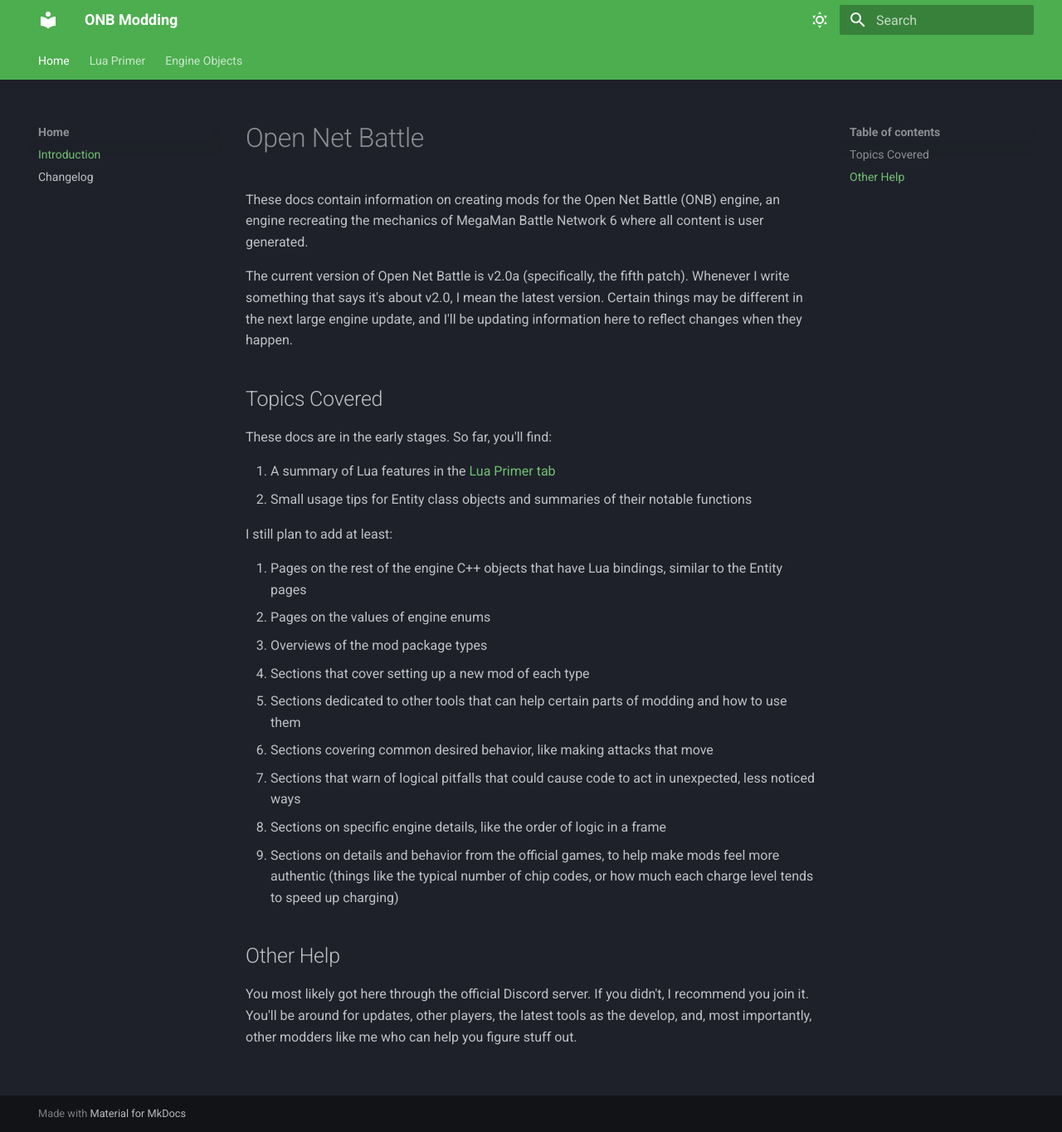
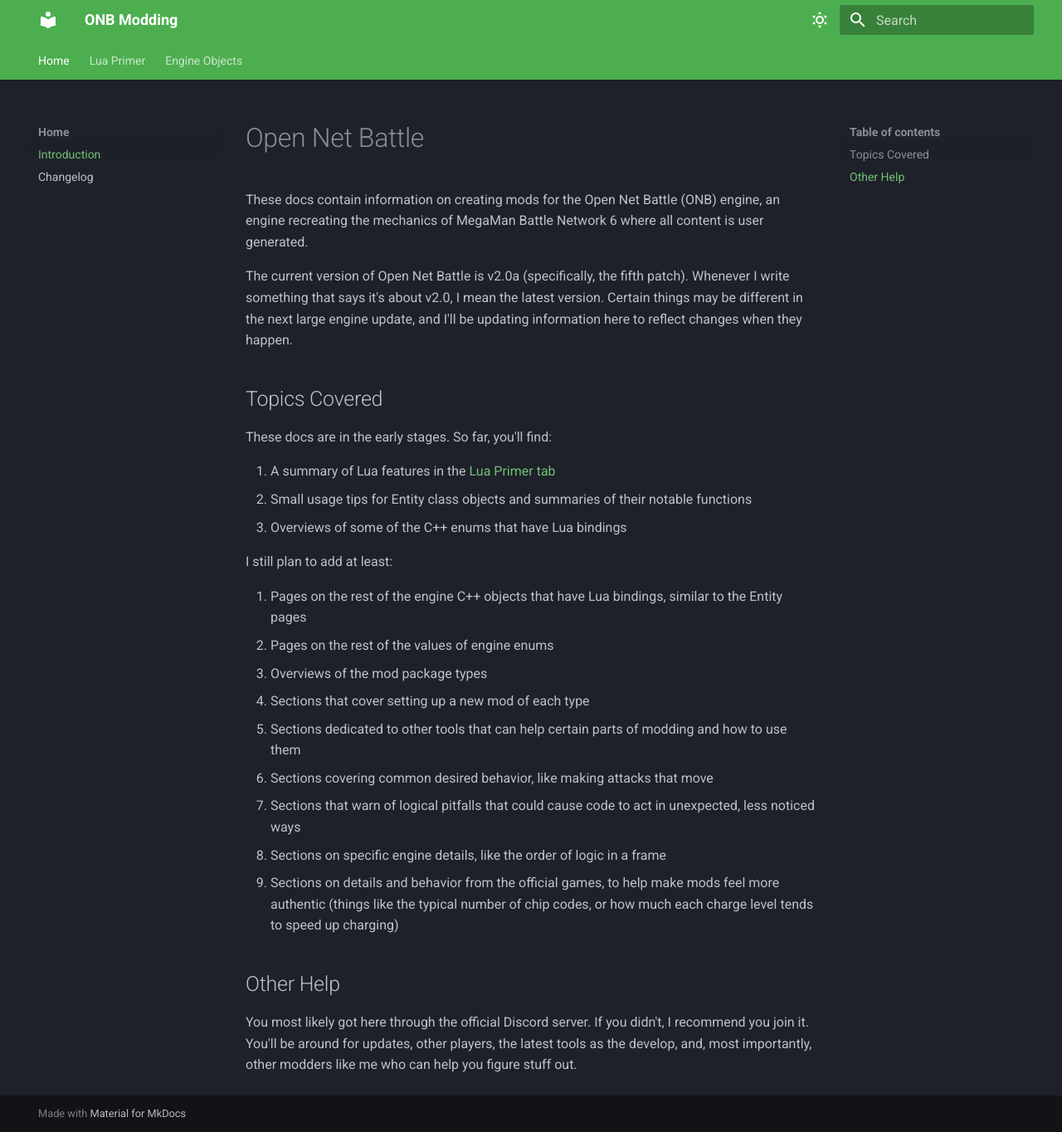
Before and after one commit to Alrysc/onb_docs, an MkDocs documentation site: the page built from docs/index.md, in a window 1280 px wide and 1364 px high. Shown: the whole window at 83% size. Built offline with MkDocs 1.6.1 and Material for MkDocs 9.7.7, drawn with Linux system fonts in a browser that asks for light colours.

```diff
--- a/docs/index.md
+++ b/docs/index.md
@@ -16,12 +16,13 @@ These docs are in the early stages. So far, you'll find:
 
 1. A summary of Lua features in the [Lua Primer tab](./lua/index.md)
 2. Small usage tips for Entity class objects and summaries of their notable functions
+3. Overviews of some of the C++ enums that have Lua bindings
 
 I still plan to add at least:
 
 1. Pages on the rest of the engine C++ objects that have Lua bindings, similar to
 the Entity pages
-2. Pages on the values of engine enums
+2. Pages on the rest of the values of engine enums
 3. Overviews of the mod package types
 4. Sections that cover setting up a new mod of each type
 5. Sections dedicated to other tools that can help certain parts of modding and how
```
Also changed, not shown: docs/changelog.md (+2 -1 lines).
